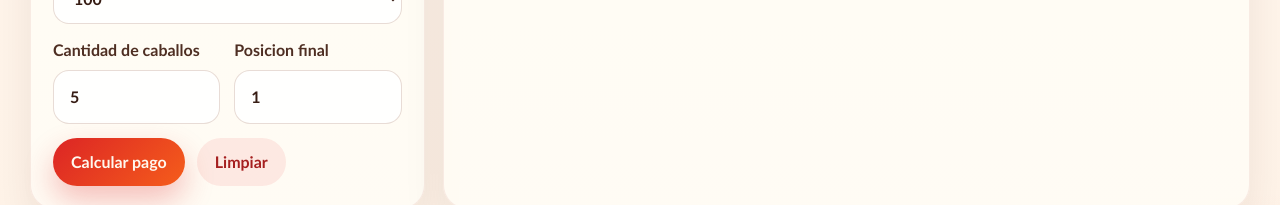
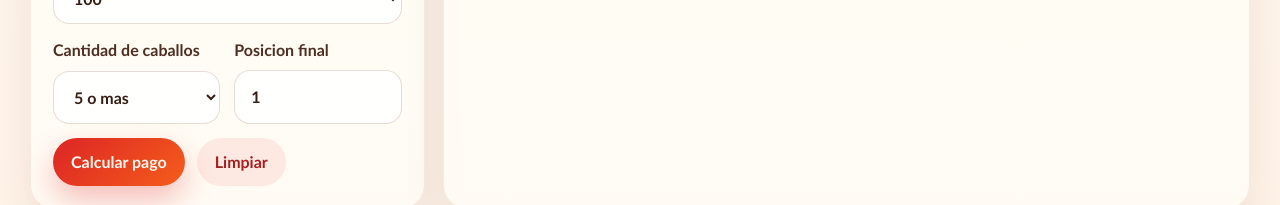
Before and after one commit to Elvy1999/Horse_Racing_Tracker, a React (Vite) app: page / in a window 1280 px wide. Shown: the part 743-948 px from the top of the page. Built offline with nearby package versions, Linux system fonts and the light colour scheme.

Commit message:
Limit horse count choices in form

```diff
--- a/src/App.tsx
+++ b/src/App.tsx
@@ -5,6 +5,7 @@ import horseLogo from '../HorseLogo.jpeg'
 import {
   AGE_GROUP_OPTIONS,
   CATEGORY_OPTIONS,
+  HORSE_COUNT_OPTIONS,
   aggregateSessionTotals,
   calculateRacePayout,
   formatCategoryLabel,
@@ -246,15 +247,18 @@ function App() {
             <div className="calc-form__row">
               <label>
                 Cantidad de caballos
-                <input
-                  type="number"
-                  min="3"
-                  step="1"
+                <select
                   value={form.horseCount}
                   onChange={(event) =>
                     setForm((current) => ({ ...current, horseCount: event.target.value }))
                   }
-                />
+                >
+                  {HORSE_COUNT_OPTIONS.map((option) => (
+                    <option key={option.value} value={option.value}>
+                      {option.label}
+                    </option>
+                  ))}
+                </select>
               </label>
 
               <label>
--- a/src/lib/calculator.ts
+++ b/src/lib/calculator.ts
@@ -55,6 +55,11 @@ export const AGE_GROUP_OPTIONS: Array<{ value: AgeGroup; label: string }> = [
 ]
 
 export const CATEGORY_OPTIONS: Category[] = [100, 200, 300, 400, 500, 600]
+export const HORSE_COUNT_OPTIONS = [
+  { value: 3, label: '3' },
+  { value: 4, label: '4' },
+  { value: 5, label: '5 o mas' },
+] as const
 
 export function formatCategoryLabel(category: Category): string {
   return category === 600 ? 'No Reclamable' : String(category)
--- a/src/lib/format.ts
+++ b/src/lib/format.ts
@@ -15,7 +15,7 @@ export function formatDateTime(value: string): string {
 }
 
 export function formatHorseCountLabel(horseCount: number): string {
-  return `${horseCount} caballos`
+  return horseCount >= 5 ? '5 o mas caballos' : `${horseCount} caballos`
 }
 
 export function formatPositionLabel(position: number): string {
```
